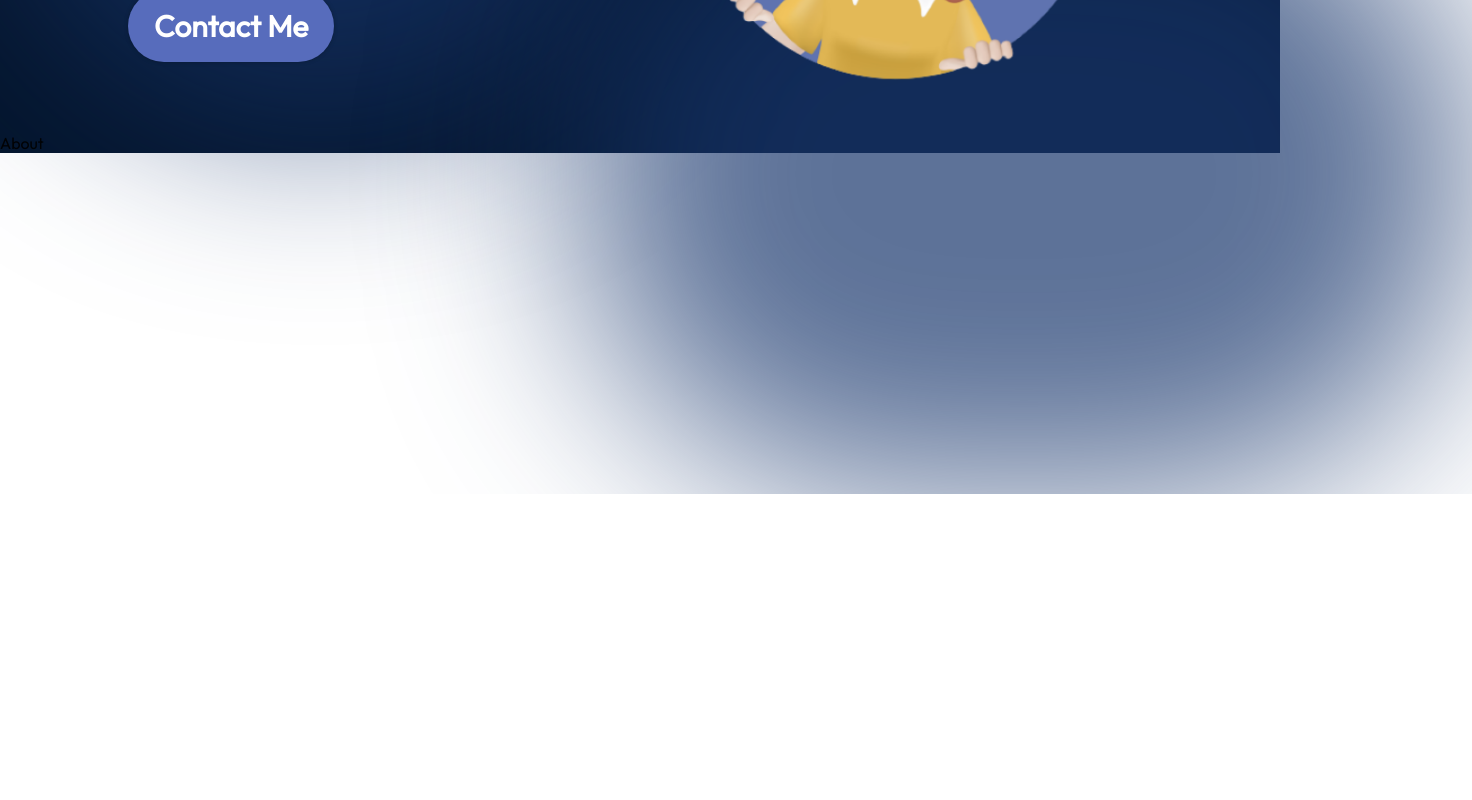
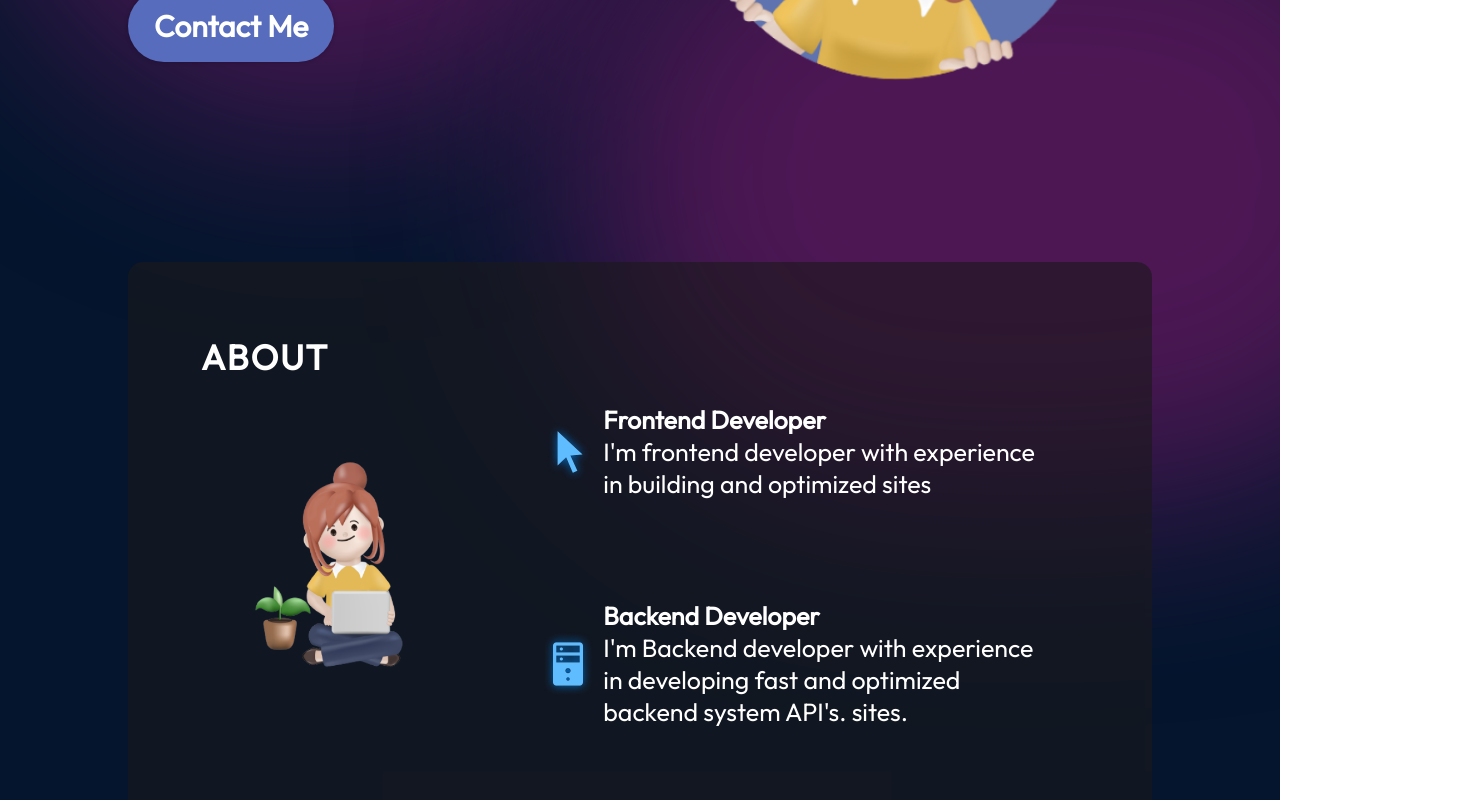
Before and after one commit to NidhiTulsyan/CODSOFT, a React (Vite) app in the folder Task_1_portfolio/portfolio/: page / in a window 1280 px wide. Shown: the part 540-1340 px from the top of the page, 1472 px wide, since content can reach past the window. Before the commit the page ends 1034 px from the top, so only its background shows below. Built offline with nearby package versions, Linux system fonts and the light colour scheme.

Commit message:
added about section

```diff
--- a/Task_1_portfolio/portfolio/src/components/About/About.jsx
+++ b/Task_1_portfolio/portfolio/src/components/About/About.jsx
@@ -1,4 +1,42 @@
 import React from "react";
+import { getImageUrl } from "../../utils";
+import styles from "./About.module.css";
 export const About = () => {
-  return <div>About</div>;
+  return (
+    <section className={styles.container}>
+      <h2 className={styles.title}>About</h2>
+      <div className={styles.content}>
+        <img
+          src={getImageUrl("about/aboutImage.png")}
+          alt="me sitting with a laptop"
+          className={styles.aboutImage}
+        />
+        <ul className={styles.aboutItems}>
+          <li className={styles.aboutItem}>
+            {/* <img src={} alt=""/> */}
+            <img src={getImageUrl("about/cursorIcon.png")} alt="cursor icon" />
+            <div className={styles.aboutItemText}>
+              <h3>Frontend Developer</h3>
+              <p>
+                I'm frontend developer with experience in building and optimized
+                sites
+              </p>
+            </div>
+          </li>
+
+          <li className={styles.aboutItem}>
+            {/* <img src={} alt=""/> */}
+            <img src={getImageUrl("about/serverIcon.png")} alt="server icon" />
+            <div className={styles.aboutItemText}>
+              <h3>Backend Developer</h3>
+              <p>
+                I'm Backend developer with experience in developing fast and optimized backend system API's.
+                sites.
+              </p>
+            </div>
+          </li>
+        </ul>
+      </div>
+    </section>
+  );
 };
--- a/Task_1_portfolio/portfolio/src/components/About/About.module.css
+++ b/Task_1_portfolio/portfolio/src/components/About/About.module.css
@@ -0,0 +1,93 @@
+@import "../../vars.css";
+
+.container {
+  position: relative;
+  /* background-color: rgba(12, 12, 12, 0.6); */
+  background-color: rgba(27, 25, 27, 0.6);
+  border-radius: 15px;
+  padding: 73px;
+  margin-top: 129px;
+  z-index: 1;
+  margin-left: 10%;
+  margin-right: 10%;
+}
+
+.title {
+  color: var(--color-text);
+  font-size: 35px;
+  font-weight: 700;
+  letter-spacing: 1.75px;
+  text-transform: uppercase;
+}
+
+.content {
+  display: flex;
+  flex-direction: row;
+  align-items: center;
+}
+
+.aboutImage {
+  width: 35%;
+}
+
+.aboutItems {
+  color: var(--color-text);
+  display: flex;
+  flex-direction: column;
+  gap: 50px;
+}
+
+.aboutItem {
+  display: flex;
+  flex-direction: row;
+  align-items: center;
+  border-radius: 20px;
+  list-style: none;
+  padding: 25px;
+  background-image: linear-gradient(
+    90deg,
+    rgba(165, 215, 232, 0.42) 0%,
+    rgba(255, 255, 255, 0) 100%
+  );
+  background-size: 0 100%;
+  background-repeat: no-repeat;
+  transition: 0.4s;
+}
+
+.aboutItem:hover {
+  background-size: 100% 100%;
+}
+
+.aboutItem h3 {
+  font-size: 25px;
+  font-weight: 600;
+}
+
+.aboutItem p {
+  font-size: 25px;
+}
+
+@media screen and (max-width: 830px) {
+  .container {
+    background-color: transparent;
+    padding-left: 0;
+    padding-right: 0;
+  }
+
+  .content {
+    flex-direction: column;
+  }
+
+  .aboutImage {
+    display: none;
+  }
+
+  .aboutItems {
+    margin-top: 29px;
+  }
+
+  .aboutItem {
+    padding-left: 0;
+    padding-right: 0;
+  }
+}
--- a/Task_1_portfolio/portfolio/src/components/Hero/Hero.module.css
+++ b/Task_1_portfolio/portfolio/src/components/Hero/Hero.module.css
@@ -81,7 +81,8 @@
   top: -128px;
   left: -10vw;
   border-radius: 764px;
-  background: rgba(25, 55, 109, 0.7);
+  background: rgba(109, 25, 102, 0.7);
+  /* background: rgba(25, 55, 109, 0.7); */
   filter: blur(100px);
   z-index: 0;
 }
@@ -95,7 +96,8 @@
   top: 246px;
   right: -25vw;
   border-radius: 764px;
-  background: rgba(25, 55, 109, 0.7);
+  /* background: rgba(25, 55, 109, 0.7); */
+  background: rgba(109, 25, 102, 0.7);
   filter: blur(100px);
   z-index: 0;
 }
--- a/Task_1_portfolio/portfolio/src/components/Navbar/Navbar.module.css
+++ b/Task_1_portfolio/portfolio/src/components/Navbar/Navbar.module.css
@@ -65,11 +65,13 @@
       align-items: center;
       gap: 13px;
       border-radius: 10px;
-      background: rgb(25, 55, 109);
+      /* background: rgb(25, 55, 109); */
+      background: rgb(109, 25, 102);
       background: linear-gradient(
         0deg,
         rgba(25, 55, 109, 0.2) 0%,
-        rgba(25, 55, 109, 1) 100%
+        /* rgba(25, 55, 109, 1) 100% */
+        rgb(109, 25, 102) 100%
       );
       padding: 24px 33px;
       box-shadow: 0 0 4px 0 rgba(0, 0, 0, 0.25);
--- a/Task_1_portfolio/portfolio/src/index.css
+++ b/Task_1_portfolio/portfolio/src/index.css
@@ -4,3 +4,7 @@
     padding: 0;
     font-family: "outfit",Arial, Helvetica, sans-serif;
 }
+html, body {
+    max-width: 100%;
+    overflow-x: hidden;
+}
--- a/Task_1_portfolio/portfolio/src/vars.css
+++ b/Task_1_portfolio/portfolio/src/vars.css
@@ -1,10 +1,10 @@
  :root{
-    /* colors */
+     /* colors  */
  --color-text:#fff;
  --color-primary:#576cbc;
  --color-secondary:#0b2447;
  --color-bg:#04152d;
 
-/* fonts */
+ /* fonts  */
  --font-roboto:"Roboto";
  }
```
Lines whose indentation alone changed are shown as unchanged.
